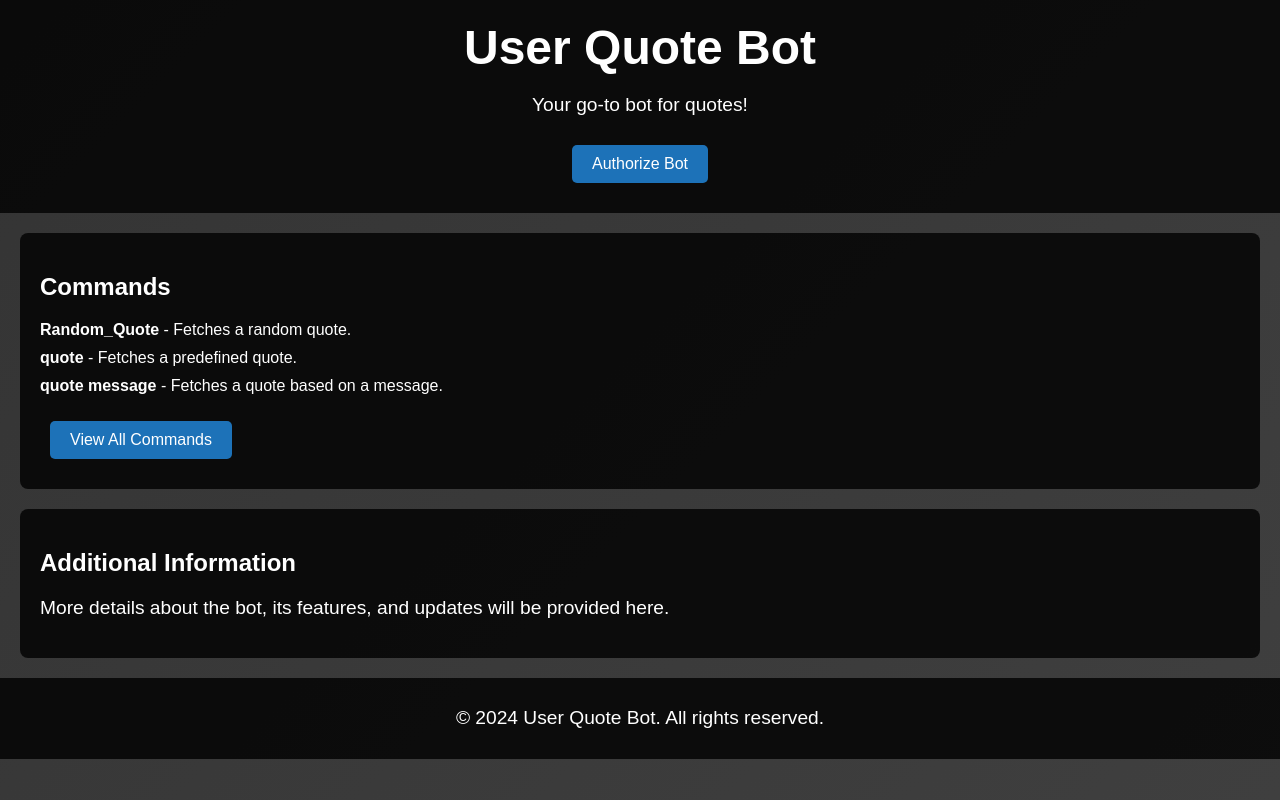
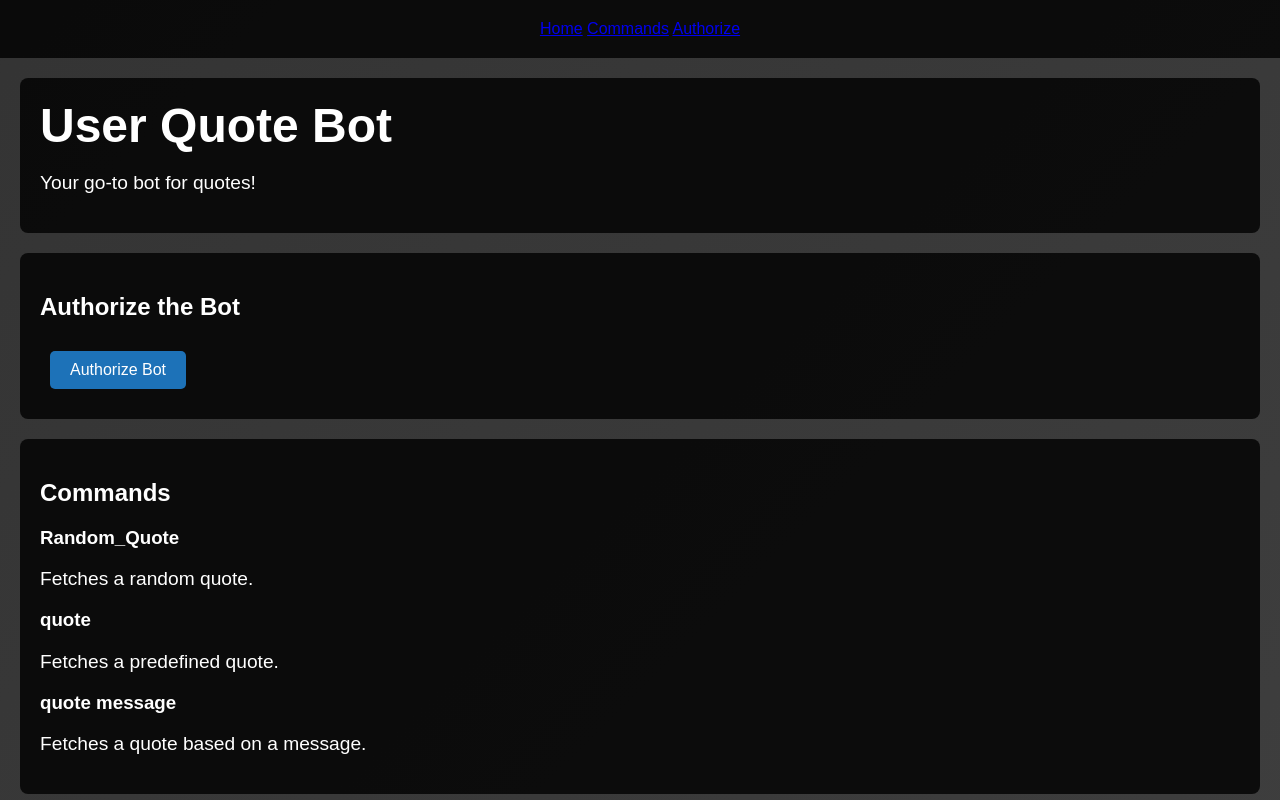
Before and after one commit to trahzi/UserQuote, a plain HTML site: page index.html in a window 1280 px wide. Shown: the top 800 px of the page. Drawn offline with Linux system fonts and the light colour scheme.

Commit message:
Update index.html

```diff
--- a/index.html
+++ b/index.html
@@ -8,25 +8,42 @@
 </head>
 <body>
     <header>
+        <nav>
+            <a href="index.html" class="nav-button">Home</a>
+            <a href="commands.html" class="nav-button">Commands</a>
+            <a href="#authorize" class="nav-button">Authorize</a>
+        </nav>
+    </header>
+
+    <section id="intro">
         <h1>User Quote Bot</h1>
         <p>Your go-to bot for quotes!</p>
+    </section>
+
+    <section id="authorize">
+        <h2>Authorize the Bot</h2>
         <a href="https://discord.com/oauth2/authorize?client_id=1278815638600679505" class="auth-button">Authorize Bot</a>
-    </header>
+    </section>
 
     <section id="commands">
         <h2>Commands</h2>
-        <ul>
-            <li><strong>Random_Quote</strong> - Fetches a random quote.</li>
-            <li><strong>quote</strong> - Fetches a predefined quote.</li>
-            <li><strong>quote message</strong> - Fetches a quote based on a message.</li>
-        </ul>
-        <a href="commands.html" class="view-commands-button">View All Commands</a>
+        <div class="command-box">
+            <h3>Random_Quote</h3>
+            <p>Fetches a random quote.</p>
+        </div>
+        <div class="command-box">
+            <h3>quote</h3>
+            <p>Fetches a predefined quote.</p>
+        </div>
+        <div class="command-box">
+            <h3>quote message</h3>
+            <p>Fetches a quote based on a message.</p>
+        </div>
     </section>
 
     <section id="additional-info">
         <h2>Additional Information</h2>
         <p>More details about the bot, its features, and updates will be provided here.</p>
-        <!-- Add more content as needed -->
     </section>
 
     <footer>
```
